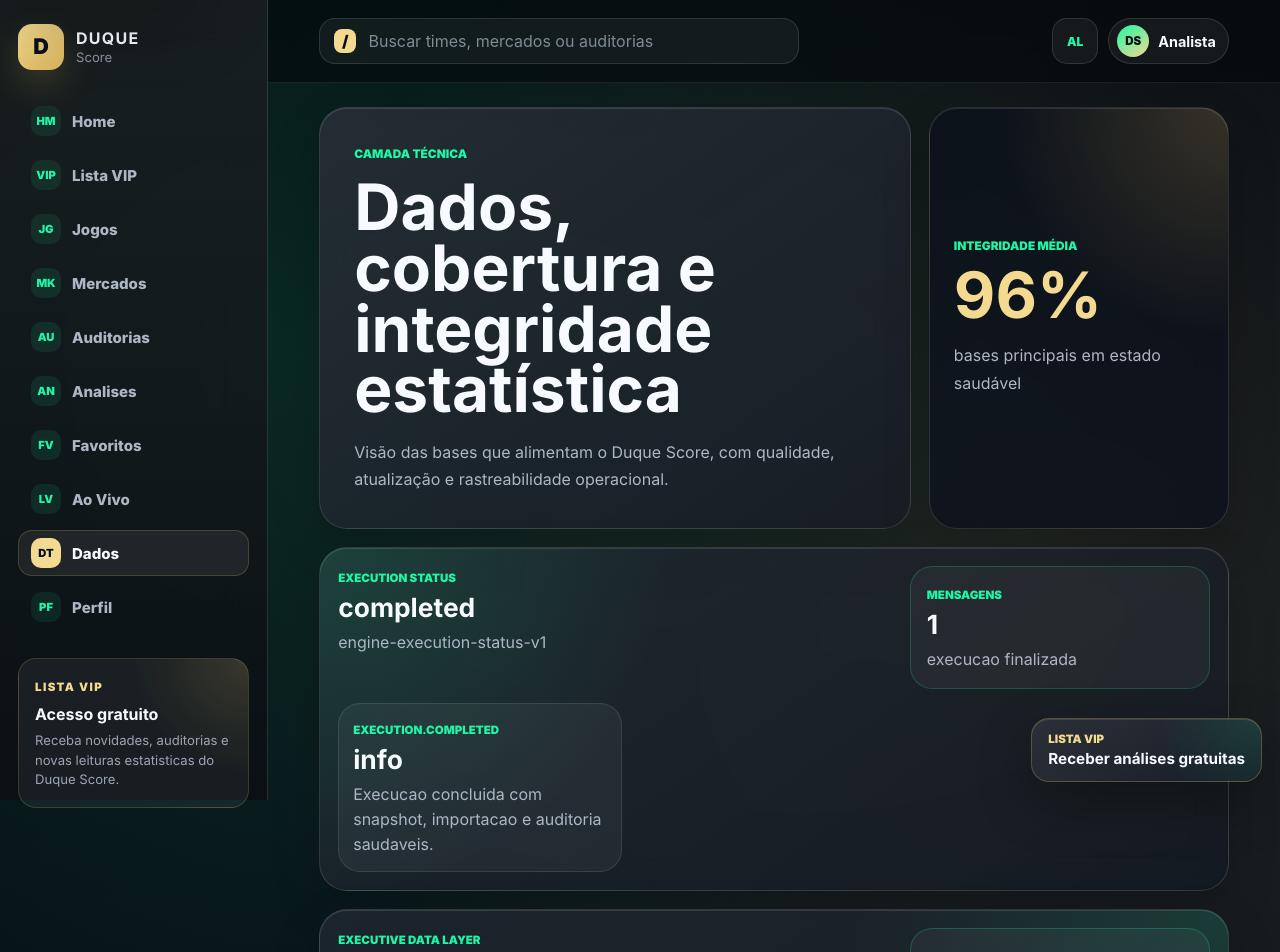
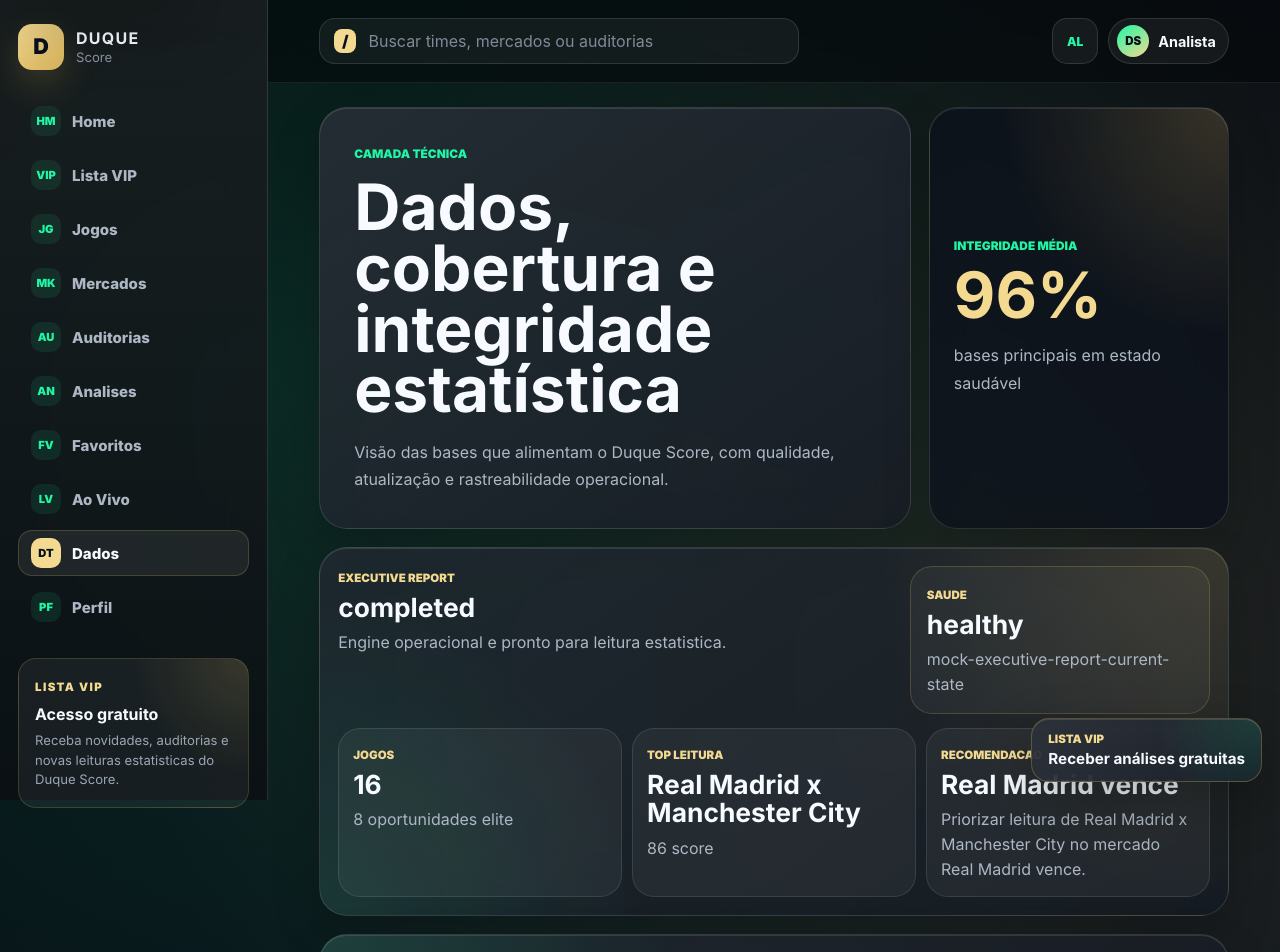
Before and after one commit to duqueroleta/DuqueSports-Codex, a React (Vite) app: page /dados in a window 1280 px wide. Shown: the top 952 px of the page. Built offline with nearby package versions, Linux system fonts and the light colour scheme.

Commit message:
Add engine executive report

```diff
--- a/src/engine/core/contracts.js
+++ b/src/engine/core/contracts.js
@@ -41,6 +41,6 @@
  * @property {string[]} explanation
  */
 
-const ENGINE_VERSION = 'duque-score-engine-v1.phase-21';
+const ENGINE_VERSION = 'duque-score-engine-v1.phase-22';
 
 export { ENGINE_VERSION };
--- a/src/engine/pipeline/EngineExecutionPipeline.js
+++ b/src/engine/pipeline/EngineExecutionPipeline.js
@@ -10,6 +10,7 @@ import {
   saveEngineSnapshot,
 } from '../snapshot/EngineSnapshotRepository.js';
 import { runEngineSnapshotService } from '../snapshot/EngineSnapshotService.js';
+import { runEngineExecutiveReportService } from './EngineExecutiveReportService.js';
 import { resolveExecutionStatus } from './EngineExecutionStatusService.js';
 
 function runEngineExecutionPipeline({ matches, markets, batchAnalysis }) {
@@ -22,11 +23,18 @@ function runEngineExecutionPipeline({ matches, markets, batchAnalysis }) {
   const importedSnapshotEnvelope = importEngineSnapshotFromJson(exportedSnapshotJson);
   const auditLog = runEngineAuditLogService({ snapshot: engineSnapshot, importedSnapshotEnvelope });
   const executionStatus = resolveExecutionStatus({ persistedSnapshot, importedSnapshotEnvelope, auditLog });
+  const executiveReport = runEngineExecutiveReportService({
+    executionStatus,
+    executiveDashboard,
+    engineSnapshot,
+    auditLog,
+  });
 
   return {
     model: 'engine-execution-pipeline-v1',
     status: executionStatus.status,
     executionStatus,
+    executiveReport,
     batchAnalysis,
     executiveDashboard,
     engineSnapshot,
--- /dev/null
+++ b/src/engine/pipeline/EngineExecutiveReportService.js
@@ -0,0 +1,39 @@
+const ENGINE_EXECUTIVE_REPORT_MODEL = 'engine-executive-report-v1';
+
+function runEngineExecutiveReportService({
+  executionStatus,
+  executiveDashboard,
+  engineSnapshot,
+  auditLog,
+}) {
+  const topOpportunity = engineSnapshot.topOpportunities[0] ?? null;
+  const topMarket = engineSnapshot.topMarkets[0] ?? null;
+  const topAudit = engineSnapshot.auditSummary[0] ?? null;
+
+  return {
+    model: ENGINE_EXECUTIVE_REPORT_MODEL,
+    headline: executionStatus.status === 'completed'
+      ? 'Engine operacional e pronto para leitura estatistica.'
+      : 'Engine exige revisao antes de exposicao operacional.',
+    status: executionStatus.status,
+    health: auditLog.health,
+    generatedAt: 'mock-executive-report-current-state',
+    summary: {
+      matches: executiveDashboard.totals.matches,
+      eliteOpportunities: executiveDashboard.totals.eliteOpportunities,
+      rankedMarkets: executiveDashboard.totals.rankedMarkets,
+      auditedMarkets: executiveDashboard.totals.auditedMarkets,
+      auditEvents: auditLog.totalEvents,
+    },
+    highlights: {
+      topOpportunity,
+      topMarket,
+      topAudit,
+    },
+    recommendation: topOpportunity
+      ? `Priorizar leitura de ${topOpportunity.label} no mercado ${topOpportunity.market}.`
+      : 'Aguardar novas oportunidades antes de priorizar leitura.',
+  };
+}
+
+export { ENGINE_EXECUTIVE_REPORT_MODEL, runEngineExecutiveReportService };
--- a/src/pages/DataPage.jsx
+++ b/src/pages/DataPage.jsx
@@ -58,6 +58,7 @@ function DataPage() {
   const importedSnapshotEnvelope = engineExecution?.importedSnapshotEnvelope ?? null;
   const auditLog = engineExecution?.auditLog ?? null;
   const executionStatus = engineExecution?.executionStatus ?? null;
+  const executiveReport = engineExecution?.executiveReport ?? null;
   const filteredSources = sources.filter((source) => itemMatchesSearch(source, searchTerm));
 
   return (
@@ -78,6 +79,41 @@ function DataPage() {
           <p>bases principais em estado saudável</p>
         </aside>
       </section>
+
+      {executiveReport ? (
+        <section className="engine-report-panel" aria-label="Relatorio executivo do pipeline">
+          <div className="engine-report-header">
+            <div>
+              <span>Executive Report</span>
+              <strong>{executiveReport.status}</strong>
+              <p>{executiveReport.headline}</p>
+            </div>
+            <aside>
+              <span>Saude</span>
+              <strong>{executiveReport.health}</strong>
+              <p>{executiveReport.generatedAt}</p>
+            </aside>
+          </div>
+
+          <div className="engine-report-grid">
+            <article>
+              <span>Jogos</span>
+              <strong>{executiveReport.summary.matches}</strong>
+              <p>{executiveReport.summary.eliteOpportunities} oportunidades elite</p>
+            </article>
+            <article>
+              <span>Top leitura</span>
+              <strong>{executiveReport.highlights.topOpportunity?.label ?? 'Sem destaque'}</strong>
+              <p>{executiveReport.highlights.topOpportunity?.opportunityScore ?? 0} score</p>
+            </article>
+            <article>
+              <span>Recomendacao</span>
+              <strong>{executiveReport.highlights.topOpportunity?.market ?? 'Aguardar'}</strong>
+              <p>{executiveReport.recommendation}</p>
+            </article>
+          </div>
+        </section>
+      ) : null}
 
       {executionStatus ? (
         <section className="engine-status-panel" aria-label="Status padronizado da execucao do engine">
--- a/src/styles/page-data.css
+++ b/src/styles/page-data.css
@@ -19,7 +19,8 @@
 .snapshot-persistence-panel,
 .snapshot-json-panel,
 .engine-audit-panel,
-.engine-status-panel {
+.engine-status-panel,
+.engine-report-panel {
   border: 1px solid var(--color-line);
   border-radius: var(--radius-xl);
   background:
@@ -136,6 +137,70 @@
 }
 
 .engine-status-grid article {
+  min-width: 0;
+  padding: 14px;
+  border: 1px solid rgba(255, 255, 255, 0.1);
+  border-radius: var(--radius-lg);
+  background: rgba(255, 255, 255, 0.05);
+}
+
+.engine-report-panel {
+  width: min(1240px, 100%);
+  margin: 18px auto 0;
+  padding: 18px;
+  border-radius: var(--radius-xl);
+  background:
+    radial-gradient(circle at top right, rgba(217, 180, 91, 0.16), transparent 36%),
+    radial-gradient(circle at bottom left, rgba(32, 246, 164, 0.1), transparent 32%),
+    linear-gradient(145deg, rgba(255, 255, 255, 0.075), rgba(255, 255, 255, 0.025)),
+    rgba(12, 18, 28, 0.72);
+}
+
+.engine-report-header {
+  display: grid;
+  grid-template-columns: minmax(0, 1fr) minmax(220px, 300px);
+  gap: 16px;
+  align-items: stretch;
+  margin-bottom: 14px;
+}
+
+.engine-report-header aside {
+  min-width: 0;
+  padding: 16px;
+  border: 1px solid rgba(217, 180, 91, 0.22);
+  border-radius: var(--radius-lg);
+  background: rgba(255, 255, 255, 0.045);
+}
+
+.engine-report-panel span {
+  color: var(--color-gold-soft);
+  font-size: 0.72rem;
+  font-weight: 950;
+  text-transform: uppercase;
+}
+
+.engine-report-panel strong {
+  display: block;
+  margin-top: 8px;
+  color: var(--color-white);
+  font-size: clamp(1.15rem, 2.1vw, 1.65rem);
+  line-height: 1.08;
+  overflow-wrap: anywhere;
+}
+
+.engine-report-panel p {
+  margin: 8px 0 0;
+  color: #aeb8c5;
+  line-height: 1.55;
+}
+
+.engine-report-grid {
+  display: grid;
+  grid-template-columns: repeat(3, minmax(0, 1fr));
+  gap: 10px;
+}
+
+.engine-report-grid article {
   min-width: 0;
   padding: 14px;
   border: 1px solid rgba(255, 255, 255, 0.1);
@@ -476,7 +541,9 @@
   .engine-audit-header,
   .engine-audit-grid,
   .engine-status-header,
-  .engine-status-grid {
+  .engine-status-grid,
+  .engine-report-header,
+  .engine-report-grid {
     grid-template-columns: 1fr;
   }
 }
```
Also changed, not shown: 2 other files (tests, documents, lock files or other folders).
